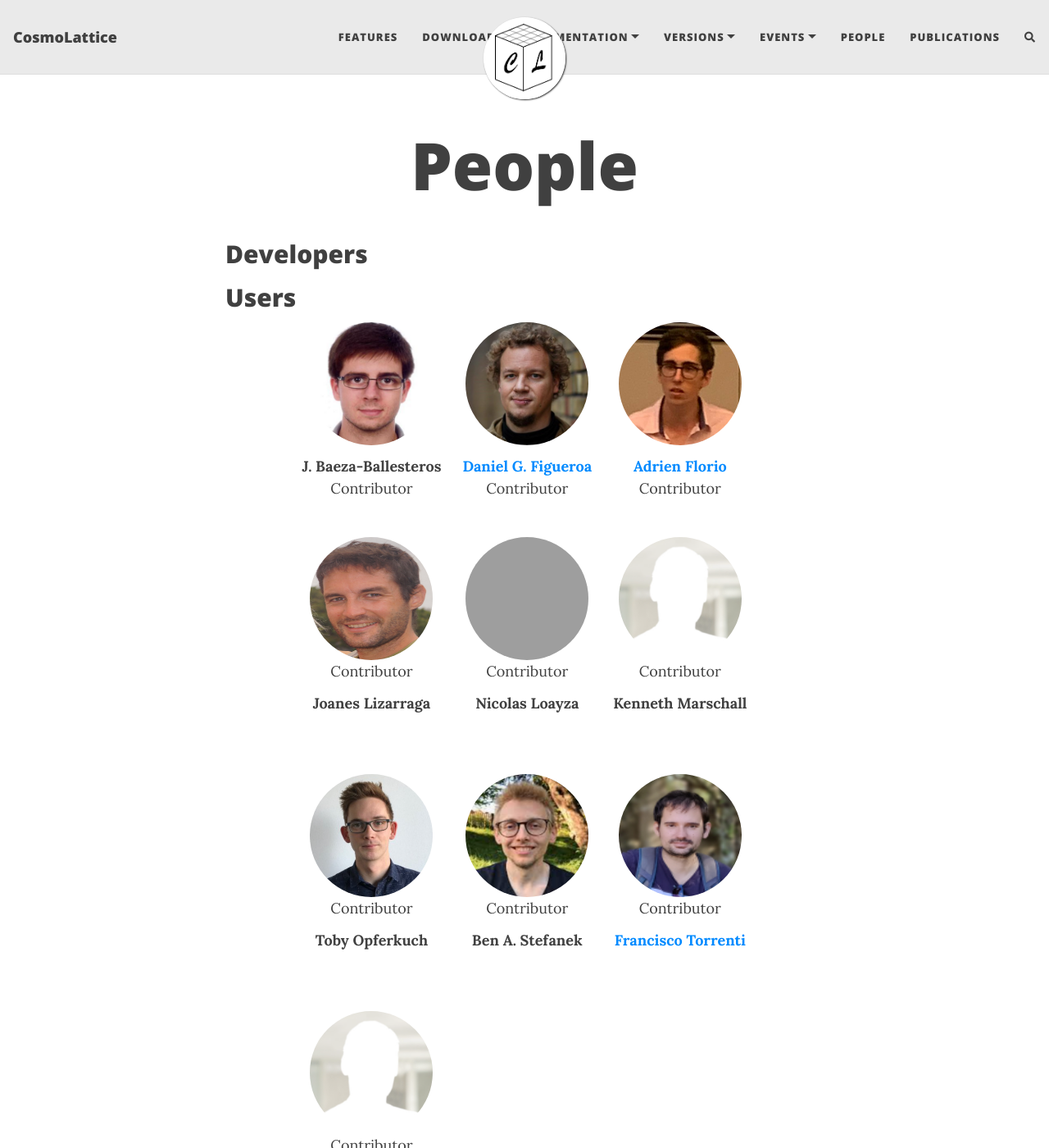
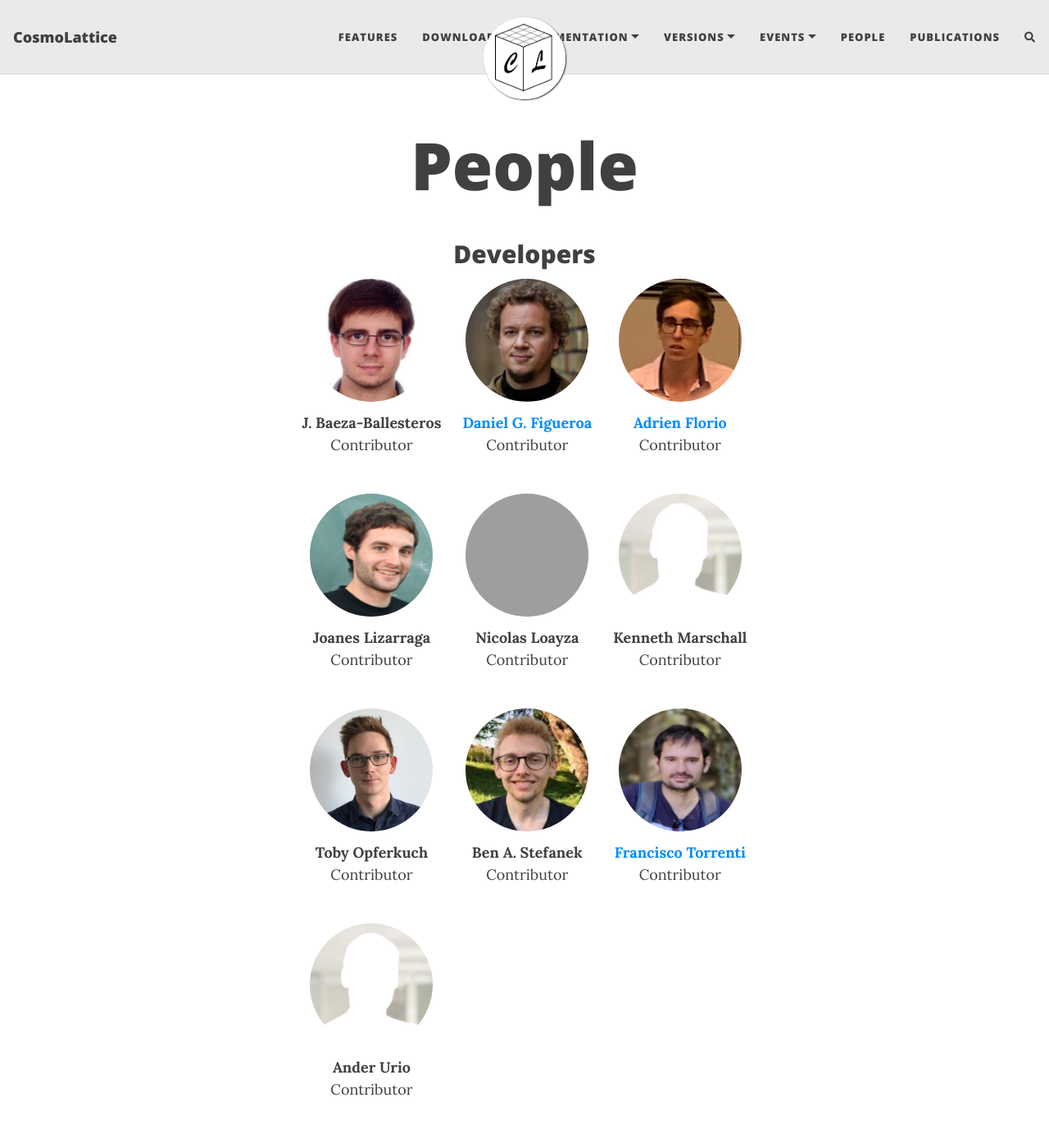
Before and after one commit to cosmolattice/cosmolatticeweb, a Jekyll site: the page built from people.md, in a window 1280 px wide and 1400 px high. Shown: the whole window at 82% size. Built offline with Jekyll 4.4.1, drawn with Linux system fonts in a browser that asks for light colours; nearby versions of some CDN libraries; comment, search, counter and statistics services are not loaded; some of the changed lines change nothing that is shown; grey boxes are pictures that could not be loaded.

Commit message:
Change people

```diff
--- a/people.md
+++ b/people.md
@@ -4,7 +4,7 @@
 # subtitle:
 ---
 
-<h2>Developers</h2>
+<h2 style="text-align: center;">Developers</h2>
 
 <table border="0" bordercolor="black" align="center" style="border:hidden;">
 
@@ -46,18 +46,15 @@
     <tr style="background-color:rgba(0, 0, 0, 0); border:hidden" height=160>
 
         <td style="text-align: center; border:hidden; vertical-align:top">
-        	<img src="../assets/img/people/joanes2.jpeg" alt="" border=0 style="border-radius: 50%" height=150 width=150><br>
-        	Contributor
+        	<img src="../assets/img/people/joanes.png" alt="" border=0 style="border-radius: 50%" height=150 width=150><br>
         </td>
 
         <td style="text-align: center; border:hidden; vertical-align:top">
         	<img src="../assets/img/people/nico.png" alt="" border=0 style="border-radius: 50%" height=150 width=150><br>
-        	Contributor
         </td>
 
         <td style="text-align: center; border:hidden; vertical-align:top">
         	<img src="../assets/img/people/ken.png" alt="" border=0 style="border-radius: 50%" height=150 width=150><br>
-        	Contributor
         </td>
 
     </tr>
@@ -66,14 +63,17 @@
 
         <td style="text-align: center; border:hidden; vertical-align:top">
         	<b>Joanes Lizarraga</b> <br>
+        	Contributor
         </td>
 
         <td style="text-align: center; border:hidden; vertical-align:top">
-        	<b>Nicolas Loayza</b>
+        	<b>Nicolas Loayza</b> <br>
+        	Contributor
         </td>
 
         <td style="text-align: center; border:hidden; vertical-align:top">
-        	<b>Kenneth Marschall</b>
+        	<b>Kenneth Marschall</b> <br>
+        	Contributor
         </td>
 
     </tr>
@@ -82,17 +82,14 @@
 
         <td style="text-align: center; border:hidden; vertical-align:top">
         	<img src="../assets/img/people/toby.png" alt="" border=0 style="border-radius: 50%" height=150 width=150><br>
-        	Contributor
         </td>
 
         <td style="text-align: center; border:hidden; vertical-align:top">
         	<img src="../assets/img/people/ben.png" alt="" border=0 style="border-radius: 50%" height=150 width=150><br>
-        	Contributor
         </td>
 
         <td style="text-align: center; border:hidden; vertical-align:top">
         	<img src="../assets/img/people/paco.png" alt="" border=0 style="border-radius: 50%" height=150 width=150><br>
-        	Contributor
         </td>
 
     </tr>
@@ -101,14 +98,17 @@
 
         <td style="text-align: center; border:hidden; vertical-align:top">
         	<b>Toby Opferkuch</b> <br>
+        	Contributor
         </td>
 
         <td style="text-align: center; border:hidden; vertical-align:top">
-        	<b>Ben A. Stefanek</b>
+        	<b>Ben A. Stefanek</b> <br>
+        	Contributor
         </td>
 
         <td style="text-align: center; border:hidden; vertical-align:top">
-        	<a href="http://ftorrenti.github.io" target="_blank" rel="noopener noreferrer"><b>Francisco Torrenti</b></a>
+        	<a href="http://ftorrenti.github.io" target="_blank" rel="noopener noreferrer"><b>Francisco Torrenti</b></a> <br>
+        	Contributor
         </td>
 
     </tr>
@@ -117,7 +117,6 @@
 
         <td style="text-align: center; border:hidden; vertical-align:top">
         	<img src="../assets/img/people/ander.png" alt="" border=0 style="border-radius: 50%" height=150 width=150><br>
-        	Contributor
         </td>
 
     </tr>
@@ -126,10 +125,11 @@
 
         <td style="text-align: center; border:hidden; vertical-align:top">
         	<b>Ander Urio</b> <br>
+        	Contributor
         </td>
 
     </tr>
 
-<h2> Users</h2>
+</table>
 
-</table>
+<h2 style="text-align: center;">Users</h2>
```
